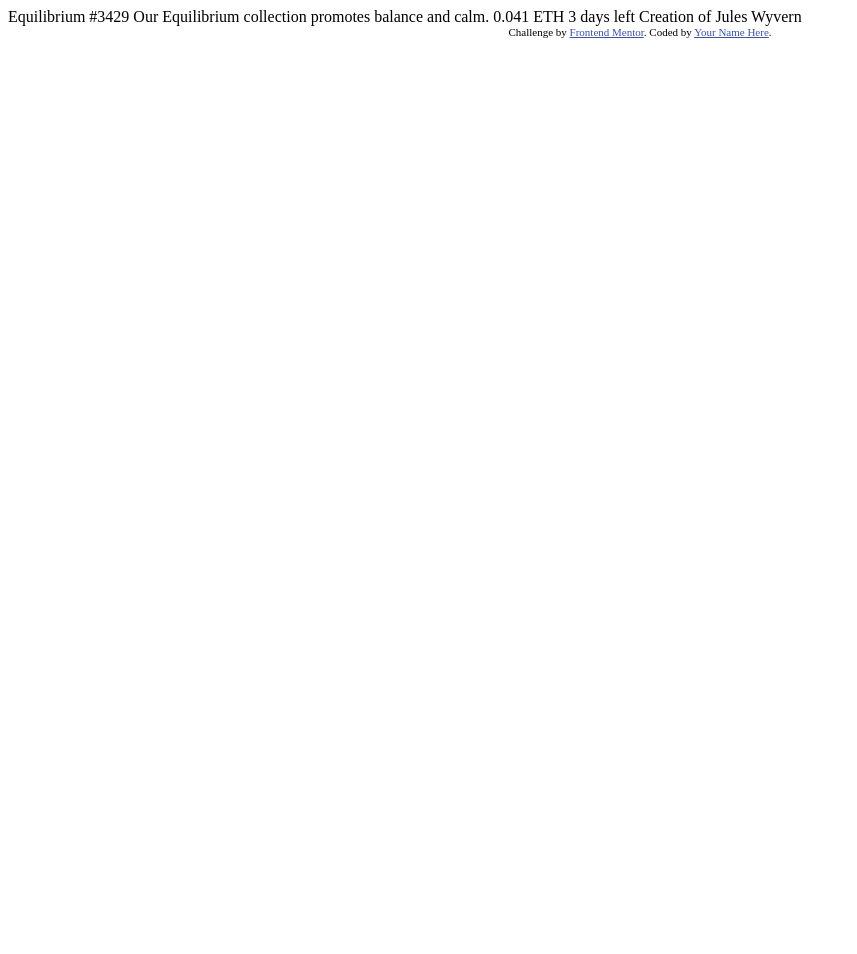
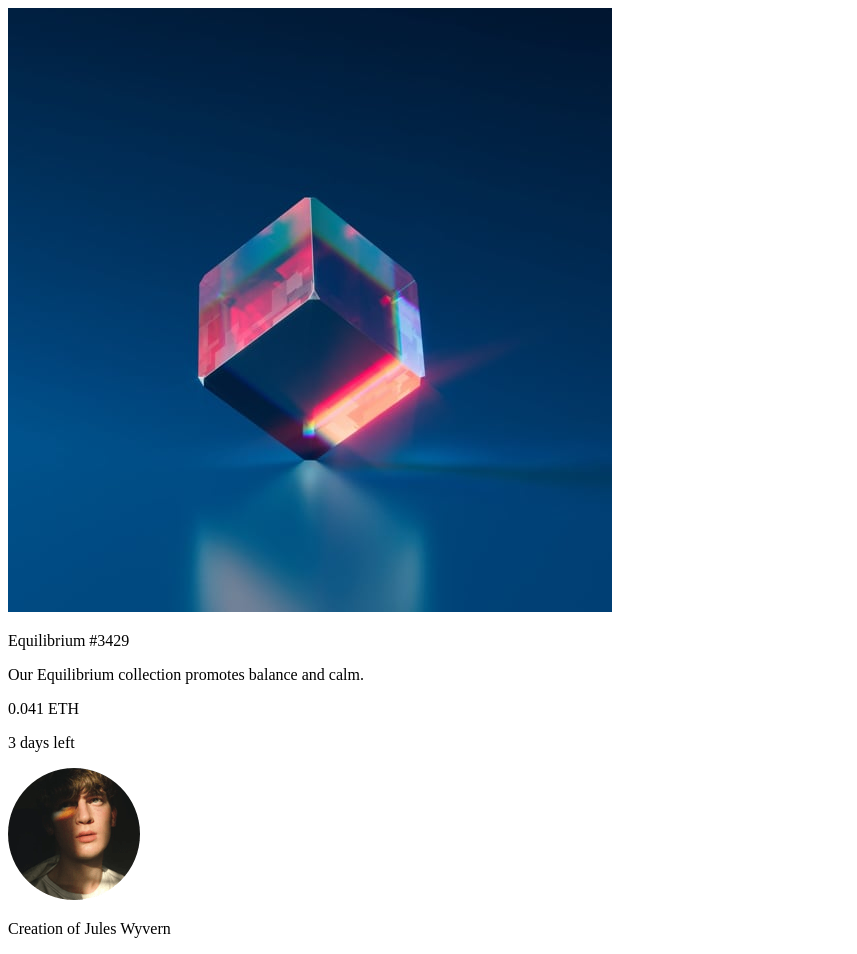
Before and after one commit to Moses2308/nft-card-component, a plain HTML site: page index.html in a window 1280 px wide. Shown: the whole page, without its empty margins (0-857 px from the left). Before the commit the page ends 800 px from the top, so only its background shows below. Drawn offline with Linux system fonts and the light colour scheme.

Commit message:
created Founndational HTML Structure

```diff
--- a/index.html
+++ b/index.html
@@ -1,33 +1,64 @@
 <!DOCTYPE html>
 <html lang="en">
-<head>
-  <meta charset="UTF-8">
-  <meta name="viewport" content="width=device-width, initial-scale=1.0"> <!-- displays site properly based on user's device -->
+  <head>
+    <meta charset="UTF-8" />
+    <meta name="viewport" content="width=device-width, initial-scale=1.0" />
+    <!-- displays site properly based on user's device -->
 
-  <link rel="icon" type="image/png" sizes="32x32" href="./images/favicon-32x32.png">
+    <link
+      rel="icon"
+      type="image/png"
+      sizes="32x32"
+      href="./images/favicon-32x32.png"
+    />
 
-  <title>Frontend Mentor | NFT preview card component</title>
+    <title>Frontend Mentor | NFT preview card component</title>
+  </head>
+  <body>
+    <article class="crypto-card">
+      <div class="card__content">
+        <img
+          src="images/image-equilibrium.jpg"
+          alt="A clear crystal cube reflecting red light"
+        />
+        <p>Equilibrium #3429</p>
+        <p>Our Equilibrium collection promotes balance and calm.</p>
+        <div class="content__values">
+          <p>0.041 ETH</p>
+          <p>3 days left</p>
 
-  <!-- Feel free to remove these styles or customise in your own stylesheet 👍 -->
-  <style>
-    .attribution { font-size: 11px; text-align: center; }
-    .attribution a { color: hsl(228, 45%, 44%); }
-  </style>
-</head>
-<body>
+          <div class="content__profile">
+            <img
+              src="images/image-avatar.png"
+              alt="Photo of a caucasian boy with Brown Hair"
+            />
+            <p>Creation of Jules Wyvern</p>
+          </div>
+        </div>
+      </div class="card__content">
+    </article>
+  </body>
+</html>
 
-  Equilibrium #3429
-
-  Our Equilibrium collection promotes balance and calm.
-
-  0.041 ETH
-  3 days left
-
-  Creation of Jules Wyvern
+<!--
 
   <div class="attribution">
     Challenge by <a href="https://www.frontendmentor.io?ref=challenge" target="_blank">Frontend Mentor</a>.
     Coded by <a href="#">Your Name Here</a>.
   </div>
-</body>
-</html>
+
+ -->
+
+<!--
+
+  <style>
+      .attribution {
+        font-size: 11px;
+        text-align: center;
+      }
+      .attribution a {
+        color: hsl(228, 45%, 44%);
+      }
+    </style>
+
+  -->
```
